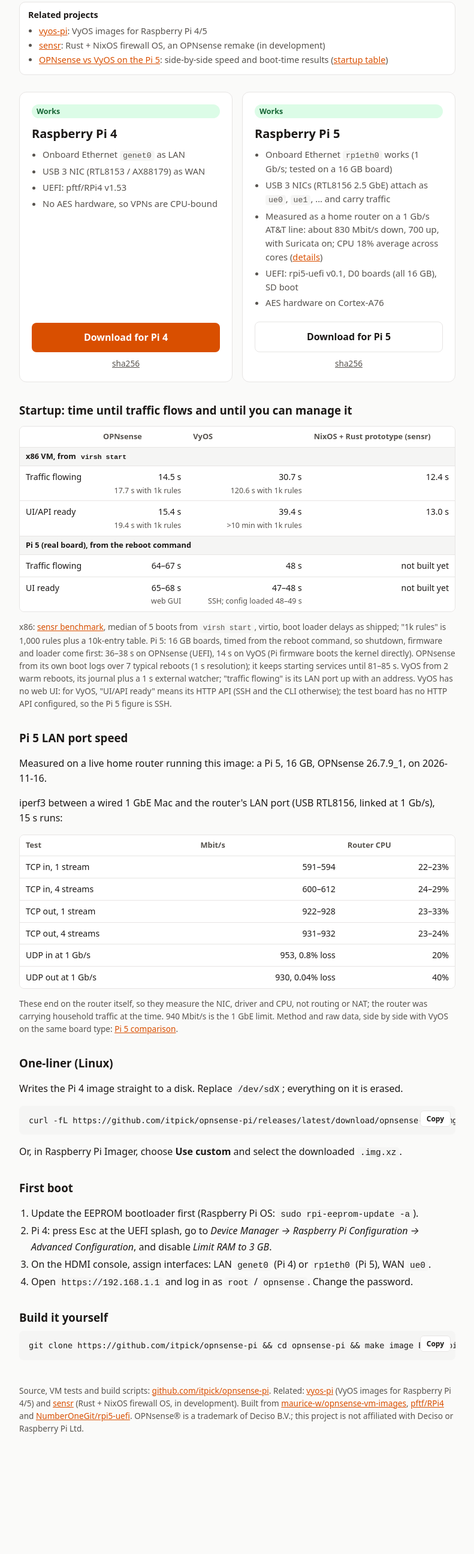
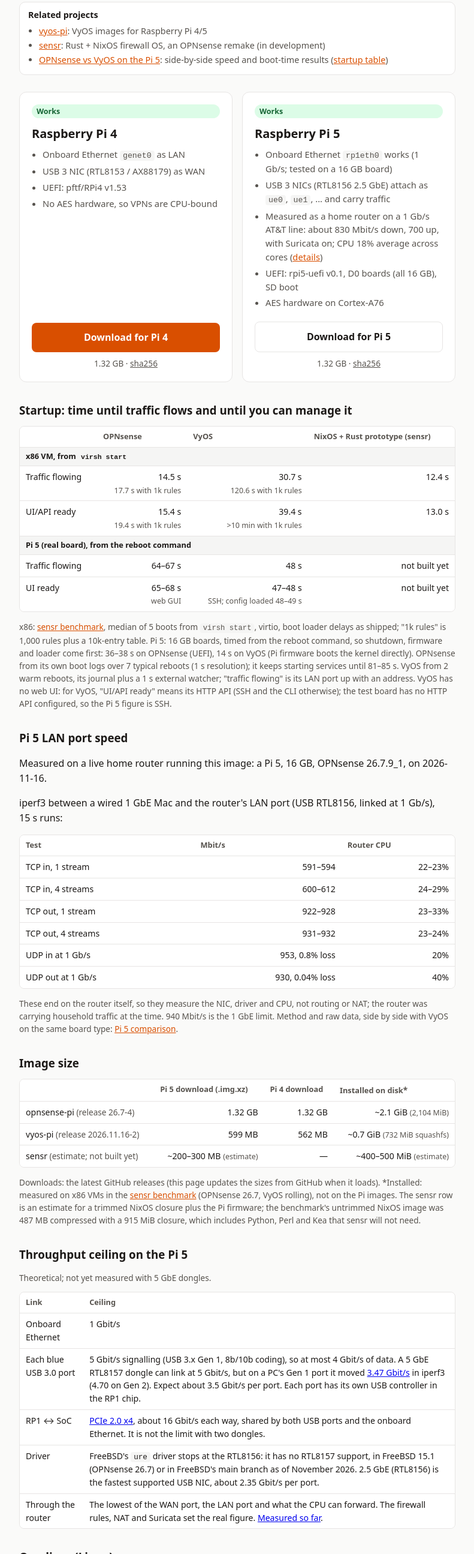
Before and after one commit to itpick/opnsense-pi, a plain HTML site: page docs/index.html in a window 1280 px wide. Shown: the part 210-2800 px from the top of the page at 60% size, without its empty margins (244-1035 px from the left). Before the commit the page ends 2665 px from the top, so only its background shows below. Drawn offline with Linux system fonts and the light colour scheme; no server answers.

Commit message:
docs: image sizes and the Pi 5 throughput ceiling
An Image size table (latest opnsense-pi and vyos-pi release downloads,
installed size from the sensr benchmark on x86 VMs, sensr as an
estimate), refreshed from the GitHub releases API when the page loads.
A Throughput ceiling note: 1 GbE onboard, about 3.5 Gbit/s per USB 3.0
(Gen 1) port with a 5 GbE dongle, the RP1 PCIe 2.0 x4 link, which
drivers handle the RTL8157, and that the router's real figure depends
on rules, NAT, Suricata and the CPU. Theoretical; not yet measured.

The download cards show each image's file size.

```diff
--- a/docs/index.html
+++ b/docs/index.html
@@ -89,7 +89,7 @@
         <li>No AES hardware, so VPNs are CPU-bound</li>
       </ul>
       <a class="btn" href="https://github.com/itpick/opnsense-pi/releases/latest/download/opnsense-pi4.img.xz">Download for Pi 4</a>
-      <div class="small"><a href="https://github.com/itpick/opnsense-pi/releases/latest/download/opnsense-pi4.img.xz.sha256">sha256</a></div>
+      <div class="small"><span data-asset="opnsense-pi/opnsense-pi4.img.xz">1.32 GB</span> &middot; <a href="https://github.com/itpick/opnsense-pi/releases/latest/download/opnsense-pi4.img.xz.sha256">sha256</a></div>
     </div>
     <div class="card">
       <span class="tag ok">Works</span>
@@ -102,7 +102,7 @@
         <li>AES hardware on Cortex-A76</li>
       </ul>
       <a class="btn secondary" href="https://github.com/itpick/opnsense-pi/releases/latest/download/opnsense-pi5.img.xz">Download for Pi 5</a>
-      <div class="small"><a href="https://github.com/itpick/opnsense-pi/releases/latest/download/opnsense-pi5.img.xz.sha256">sha256</a></div>
+      <div class="small"><span data-asset="opnsense-pi/opnsense-pi5.img.xz">1.32 GB</span> &middot; <a href="https://github.com/itpick/opnsense-pi/releases/latest/download/opnsense-pi5.img.xz.sha256">sha256</a></div>
     </div>
   </div>
 
@@ -131,6 +131,27 @@
     <tr><td>UDP out at 1&nbsp;Gb/s</td><td class="n">930, 0.04% loss</td><td class="n">40%</td></tr>
   </table></div>
   <p class="fine">These end on the router itself, so they measure the NIC, driver and CPU, not routing or NAT; the router was carrying household traffic at the time. 940&nbsp;Mbit/s is the 1&nbsp;GbE limit. Method and raw data, side by side with VyOS on the same board type: <a href="https://github.com/itpick/vyos-pi/blob/main/docs/comparison/pi5-iperf-vyos-vs-opnsense.md">Pi 5 comparison</a>.</p>
+
+
+  <h3 id="image-size">Image size</h3>
+  <div class="tbl"><table>
+    <tr><th></th><th>Pi 5 download (.img.xz)</th><th>Pi 4 download</th><th>Installed on disk<span class="fine">*</span></th></tr>
+    <tr><td>opnsense-pi <span class="fine">(release <span data-release="opnsense-pi">26.7-4</span>)</span></td><td class="n"><span data-asset="opnsense-pi/opnsense-pi5.img.xz">1.32 GB</span></td><td class="n"><span data-asset="opnsense-pi/opnsense-pi4.img.xz">1.32 GB</span></td><td class="n">~2.1 GiB <span class="fine">(2,104 MiB)</span></td></tr>
+    <tr><td>vyos-pi <span class="fine">(release <span data-release="vyos-pi">2026.11.16-2</span>)</span></td><td class="n"><span data-asset="vyos-pi/vyos-pi-pi5.img.xz">599 MB</span></td><td class="n"><span data-asset="vyos-pi/vyos-pi-pi4.img.xz">562 MB</span></td><td class="n">~0.7 GiB <span class="fine">(732 MiB squashfs)</span></td></tr>
+    <tr><td>sensr <span class="fine">(estimate; not built yet)</span></td><td class="n">~200&ndash;300 MB <span class="fine">(estimate)</span></td><td class="n">&mdash;</td><td class="n">~400&ndash;500 MiB <span class="fine">(estimate)</span></td></tr>
+  </table></div>
+  <p class="fine">Downloads: the latest GitHub releases (this page updates the sizes from GitHub when it loads). *Installed: measured on x86 VMs in the <a href="https://github.com/itpick/sensr/blob/main/docs/research/07-performance-evaluation.md#22-b-os-base-footprint-and-boot">sensr benchmark</a> (OPNsense 26.7, VyOS rolling), not on the Pi images. The sensr row is an estimate for a trimmed NixOS closure plus the Pi firmware; the benchmark's untrimmed NixOS image was 487&nbsp;MB compressed with a 915&nbsp;MiB closure, which includes Python, Perl and Kea that sensr will not need.</p>
+
+  <h3 id="throughput">Throughput ceiling on the Pi 5</h3>
+  <p class="fine">Theoretical; not yet measured with 5&nbsp;GbE dongles.</p>
+  <div class="tbl"><table>
+    <tr><th>Link</th><th>Ceiling</th></tr>
+    <tr><td>Onboard Ethernet</td><td>1&nbsp;Gbit/s</td></tr>
+    <tr><td>Each blue USB 3.0 port</td><td>5&nbsp;Gbit/s signalling (USB 3.x Gen 1, 8b/10b coding), so at most 4&nbsp;Gbit/s of data. A 5&nbsp;GbE RTL8157 dongle can link at 5&nbsp;Gbit/s, but on a PC's Gen 1 port it moved <a href="https://lkml.iu.edu/hypermail/linux/kernel/2604.0/06464.html">3.47&nbsp;Gbit/s</a> in iperf3 (4.70 on Gen 2). Expect about 3.5&nbsp;Gbit/s per port. Each port has its own USB controller in the RP1 chip.</td></tr>
+    <tr><td>RP1 &harr; SoC</td><td><a href="https://www.raspberrypi.com/news/rp1-the-silicon-controlling-raspberry-pi-5-i-o-designed-here-at-raspberry-pi/">PCIe 2.0 x4</a>, about 16&nbsp;Gbit/s each way, shared by both USB ports and the onboard Ethernet. It is not the limit with two dongles.</td></tr>
+    <tr><td>Driver</td><td>FreeBSD's <code>ure</code> driver stops at the RTL8156: it has no RTL8157 support, in FreeBSD 15.1 (OPNsense 26.7) or in FreeBSD's main branch as of November 2026. 2.5&nbsp;GbE (RTL8156) is the fastest supported USB NIC, about 2.35&nbsp;Gbit/s per port.</td></tr>
+    <tr><td>Through the router</td><td>The lowest of the WAN port, the LAN port and what the CPU can forward. The firewall rules, NAT and Suricata set the real figure. <a href="https://github.com/itpick/vyos-pi/blob/main/docs/comparison/pi5-iperf-vyos-vs-opnsense.md">Measured so far</a>.</td></tr>
+  </table></div>
 
   <h3>One-liner (Linux)</h3>
   <p>Writes the Pi 4 image straight to a disk. Replace <code>/dev/sdX</code>; everything on it is erased.</p>
@@ -174,5 +195,22 @@
     });
   });
 </script>
+<script>
+  (function () {
+    function fmt(b) { return b >= 1e9 ? (b / 1e9).toFixed(2) + " GB" : Math.round(b / 1e6) + " MB"; }
+    ["opnsense-pi", "vyos-pi"].forEach(function (repo) {
+      fetch("https://api.github.com/repos/itpick/" + repo + "/releases/latest")
+        .then(function (r) { return r.ok ? r.json() : null; })
+        .then(function (rel) {
+          if (!rel) return;
+          document.querySelectorAll('[data-release="' + repo + '"]').forEach(function (e) { e.textContent = rel.tag_name; });
+          (rel.assets || []).forEach(function (a) {
+            document.querySelectorAll('[data-asset="' + repo + "/" + a.name + '"]').forEach(function (e) { e.textContent = fmt(a.size); });
+          });
+        })
+        .catch(function () {});
+    });
+  })();
+</script>
 </body>
 </html>
```
